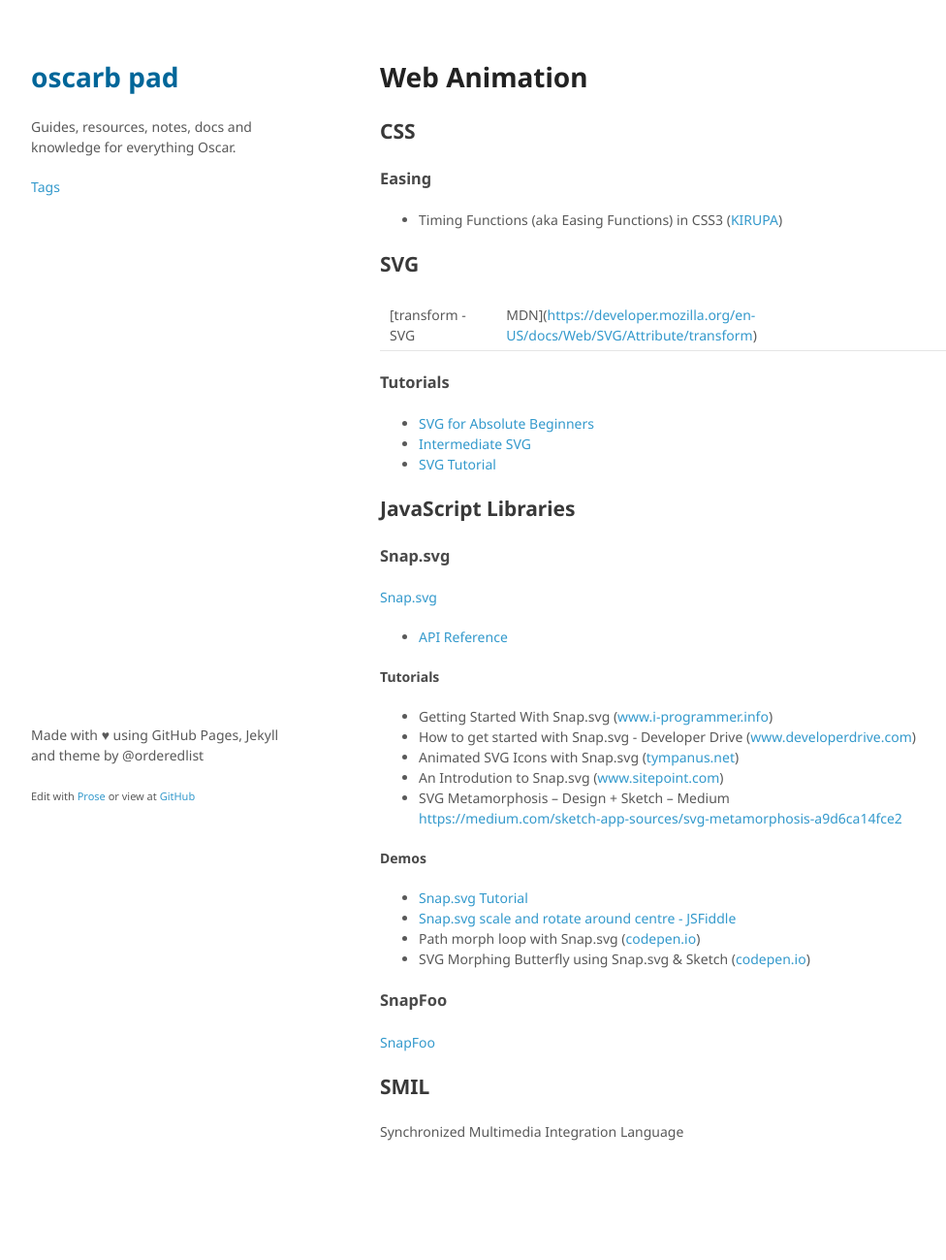
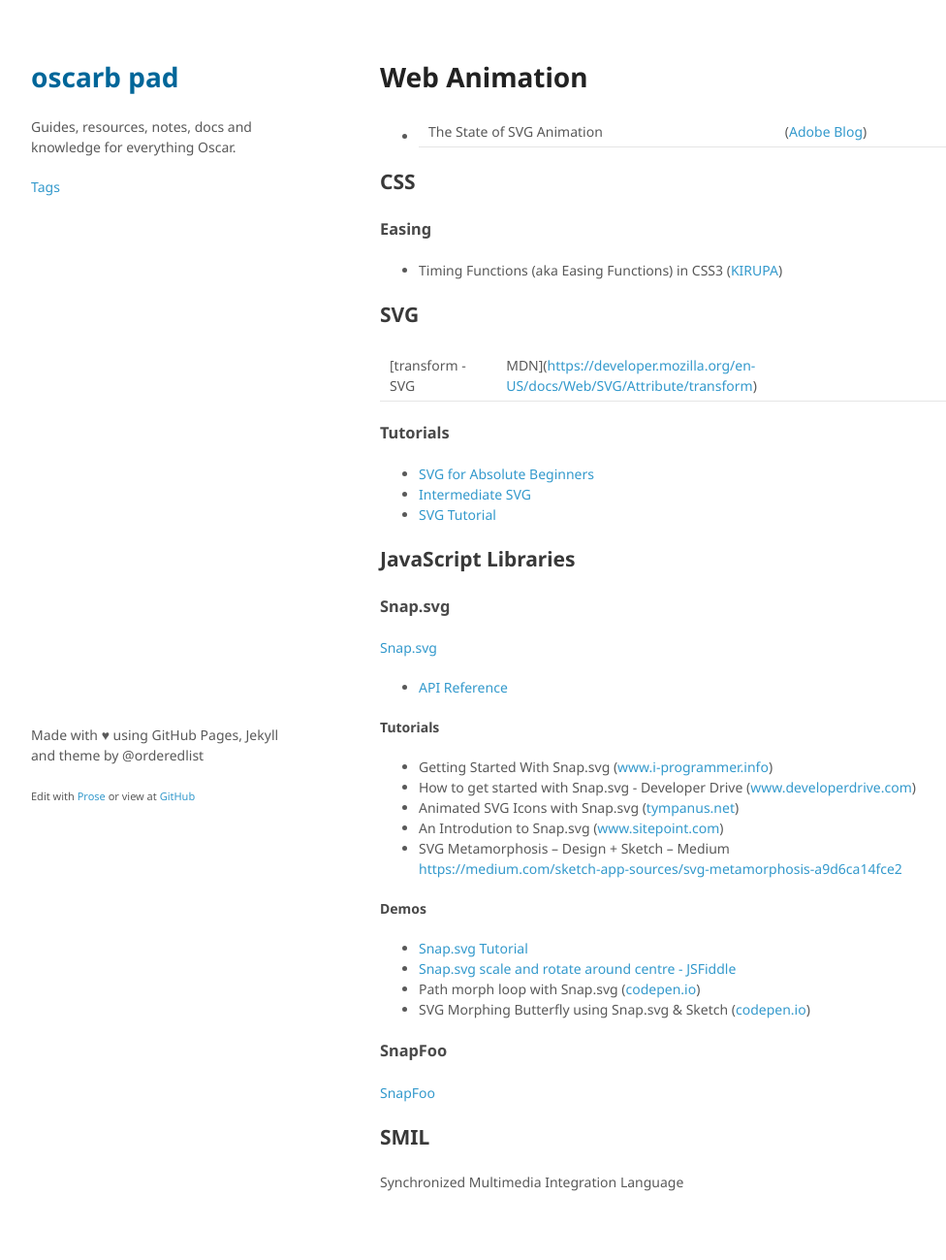
Before and after one commit to oscarb/pad, a Jekyll site: the page built from _docs/web-animation.md, in a window 1280 px wide. Shown: the whole page at 97% size, without its empty margins (128-1104 px from the left). Built offline with Jekyll 4.4.1, drawn with Linux system fonts in a browser that asks for light colours; some web fonts are replaced; before the commit the page ends 1247 px from its top, so only the background shows below that.

Commit message:
Update web-animation.md

```diff
--- a/_docs/web-animation.md
+++ b/_docs/web-animation.md
@@ -8,6 +8,7 @@ published: true
 
 # Web Animation
 
+* The State of SVG Animation |  ([Adobe Blog](https://theblog.adobe.com/the-state-of-svg-animation))
 
 ## CSS
 
```
